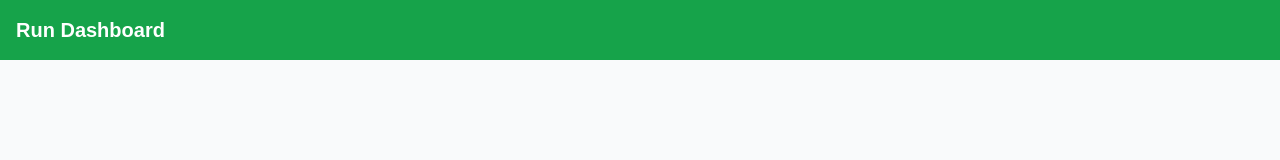
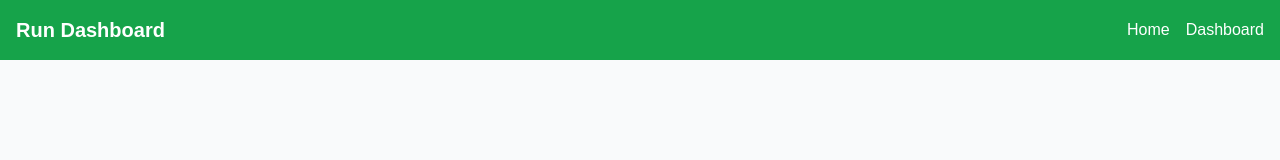
Before and after one commit to felipetormesdev/run-dashboard, a Next.js app: page / in a window 1280 px wide. Shown: the top 160 px of the page. Built offline with nearby package versions, Linux system fonts and the light colour scheme.

Commit message:
feat: add header with navigation links (Home and Dashboard)

```diff
--- a/src/app/layout.tsx
+++ b/src/app/layout.tsx
@@ -1,5 +1,6 @@
 import "./globals.css";
 import type { Metadata } from "next";
+import Link from "next/link";
 
 export const metadata: Metadata = {
   title: "Run Dashboard",
@@ -15,7 +16,21 @@ export default function RootLayout({
     <html lang="pt-BR">
       <body className="bg-gray-50 text-gray-900">
         <header className="bg-green-600 text-white p-4">
-          <h1 className="text-xl font-bold">Run Dashboard</h1>
+          <nav className="container mx-auto flex items-center justify-between">
+            <h1 className="text-xl font-bold">Run Dashboard</h1>
+            <ul className="flex space-x-4">
+              <li>
+                <Link href="/" className="hover:underline">
+                  Home
+                </Link>
+              </li>
+              <li>
+                <Link href="/dashboard" className="hover:underline">
+                  Dashboard
+                </Link>
+              </li>
+            </ul>
+          </nav>
         </header>
         <main className="p-6">{children}</main>
       </body>
```
